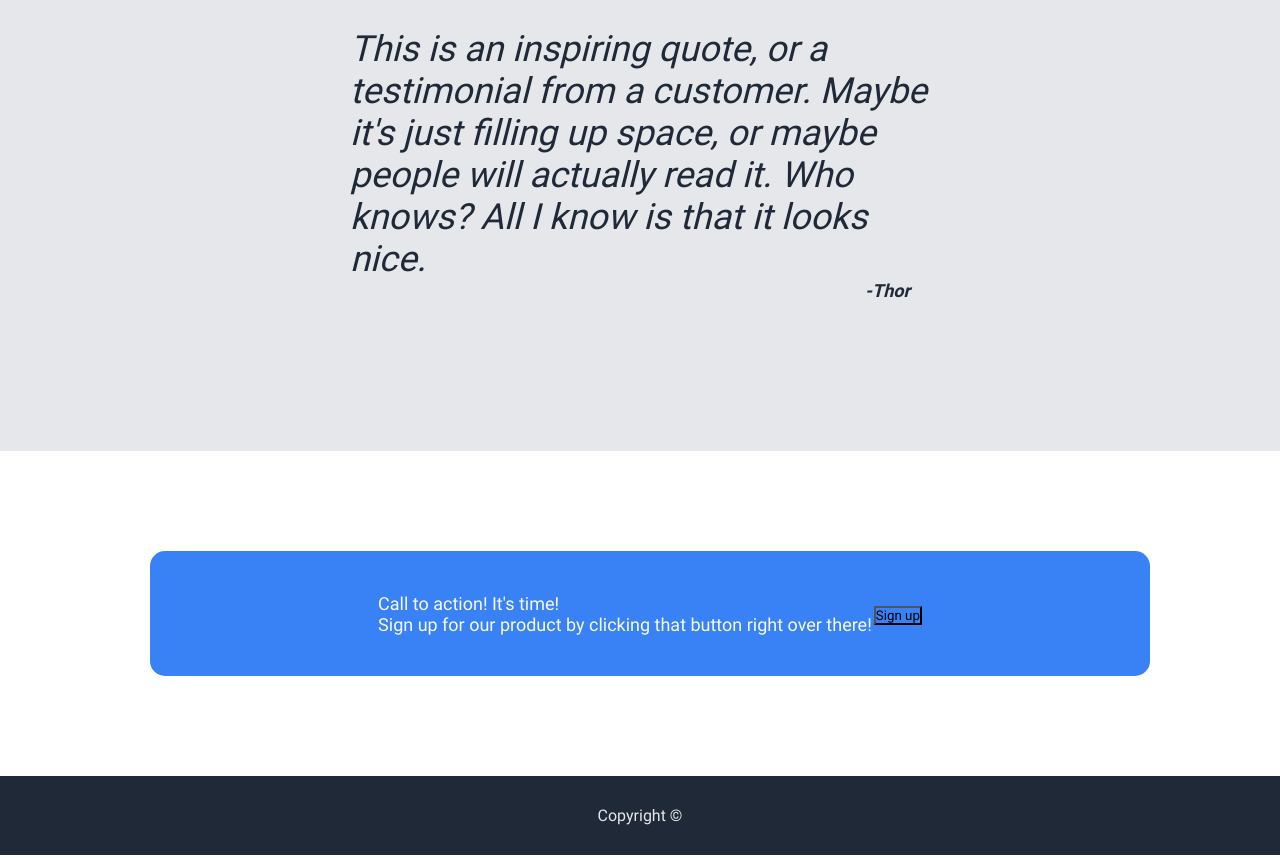
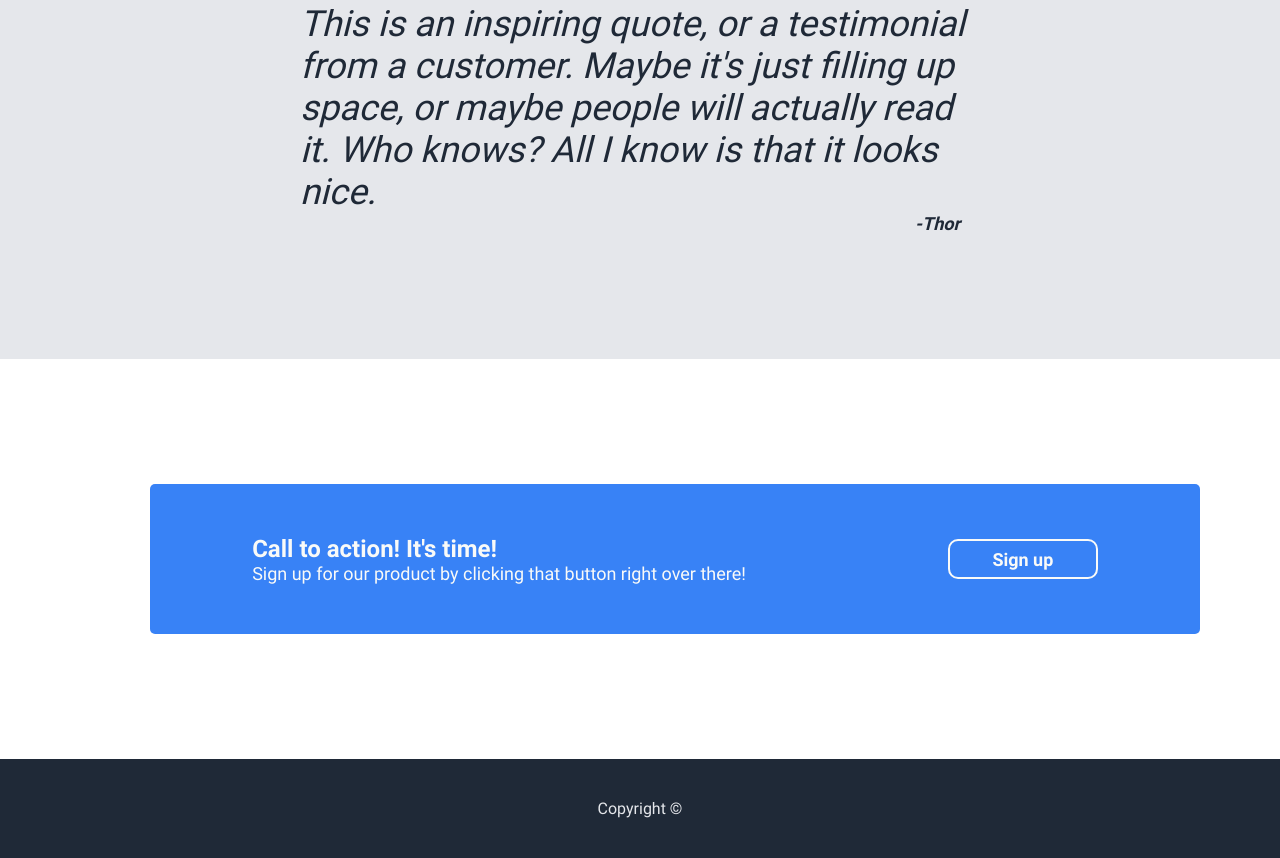
Before and after one commit to Reigningeddie/CSS-template, a plain HTML site: page index.html in a window 1280 px wide. Shown: the part 1159-2017 px from the top of the page. Drawn offline with Linux system fonts and the light colour scheme.

Commit message:
finished css, starting touch ups

```diff
--- a/index.html
+++ b/index.html
@@ -58,11 +58,11 @@
 	<section>
 		<table class="call-to">
 			<td class="its-time">
-				<p>Call to action! It's time!</p>
+				<p class="bold">Call to action! It's time!</p>
 				<p>Sign up for our product by clicking that button right over there!</p>
 			</td>
-			<td class="sign-up">
-				<button>Sign up</button>
+			<td>
+				<button class="btn-two">Sign up</button>
 		</td>
 		</table>
 	</section>
--- a/style.css
+++ b/style.css
@@ -120,7 +120,7 @@ main {
 footer {
     display: flex;
     justify-content: center;
-    padding: 30px;
+    padding: 40px;
     color: #e5e7eb;
     font-weight: normal;
 }
@@ -129,7 +129,7 @@ footer {
     background-color: #e5e7eb;
     color: #1f2937;
     justify-content: center;
-    padding: 150px 350px 150px 350px;
+    padding: 125px 300px 125px 300px;
     font-style: italic;
     font-weight: light;
 }
@@ -161,8 +161,26 @@ button {
     color: #f9faf8;
     font-size: 18px;
     background-color: #3882f6;
-    margin: 100px 150px 100px 150px;
-    height: 125px;
-    width: 1000px;
-    border-radius: 15px;
+    margin: 125px 150px 125px 150px;
+    height: 150px;
+    width: 1050px;
+    border-radius: 5px;
 }
+
+.its-time {
+    padding-right: 200px;
+}
+
+.btn-two {
+    color: #f9faf8;
+    border-radius: 10px;
+    height: 40px;
+    width: 150px;
+    border: 2px solid #f9faf8;
+    font-size: large;
+    font-weight: bold;
+}
+.bold {
+    font-weight: bold;
+    font-size: 24px;
+}
```
